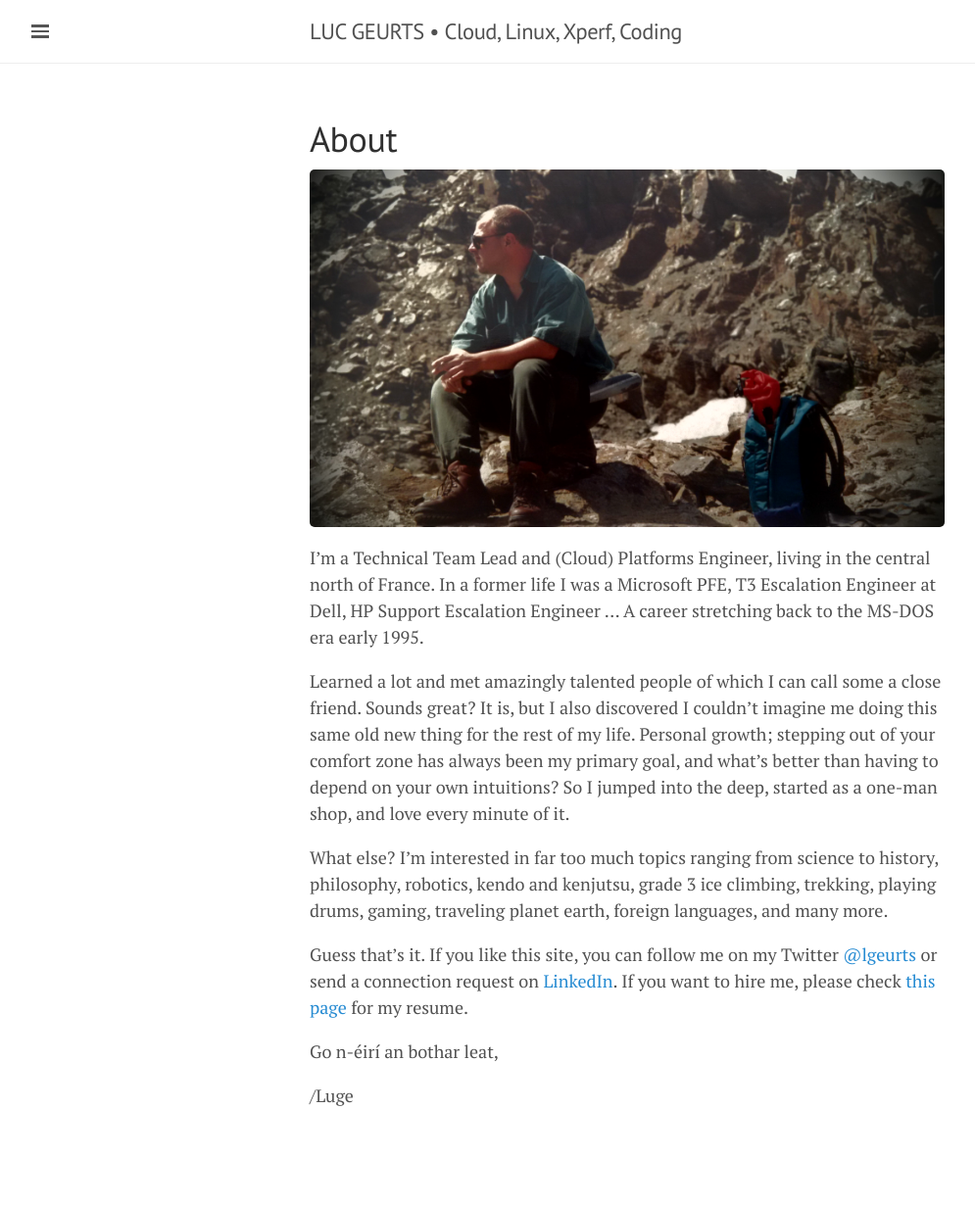
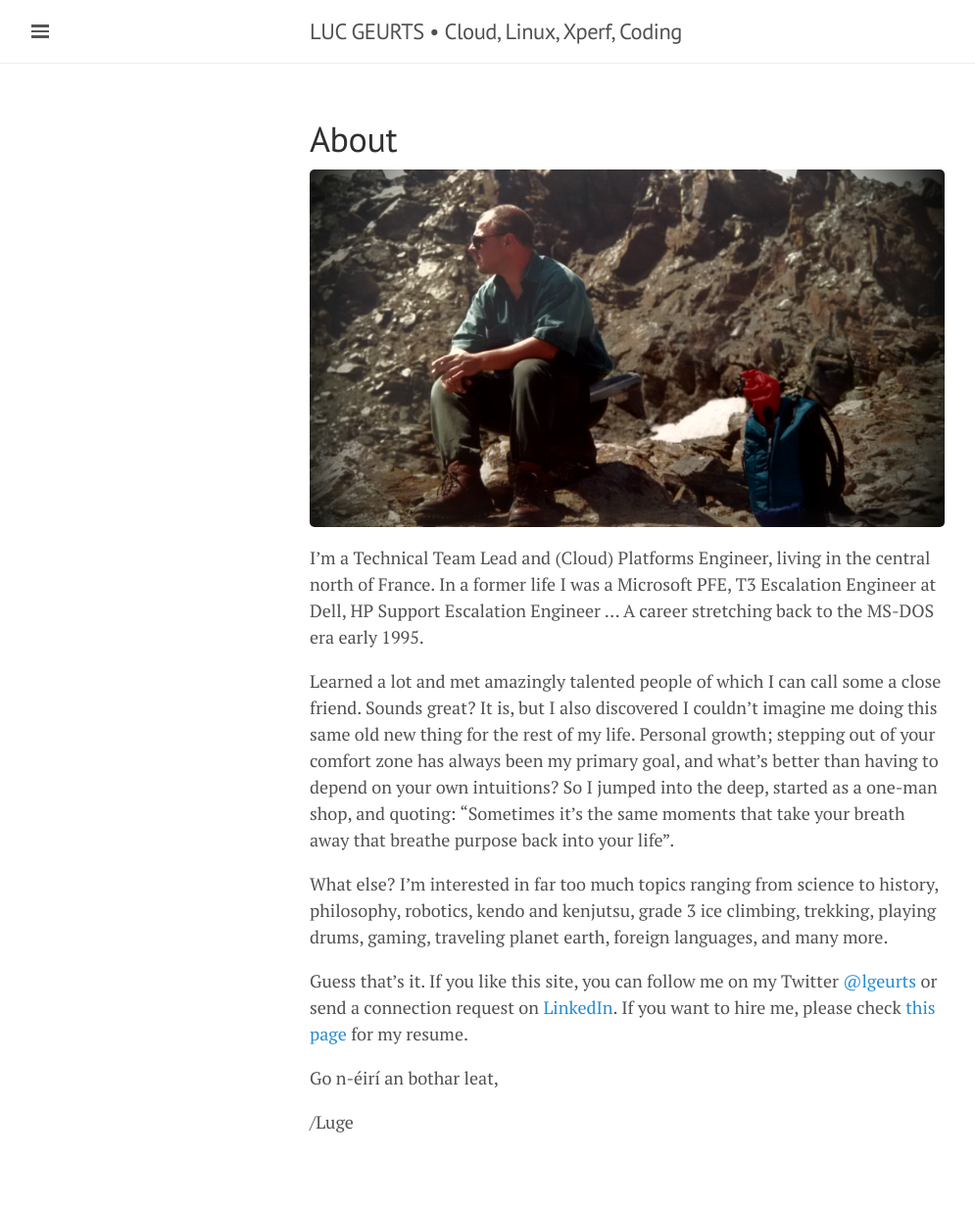
Before and after one commit to lgeurts/lgeurts.github.io, a Jekyll site: the page built from about.md, in a window 1280 px wide. Shown: the whole page at 98% size, without its empty margins (0-995 px from the left). Built offline with Jekyll 4.4.1, drawn with Linux system fonts in a browser that asks for light colours; nearby versions of some CDN libraries; before the commit the page ends 1204 px from its top, so only the background shows below that.

Commit message:
Update about.md

```diff
--- a/about.md
+++ b/about.md
@@ -8,7 +8,7 @@
 I'm a Technical Team Lead and (Cloud) Platforms Engineer, living in the central north of France.
 In a former life I was a Microsoft PFE, T3 Escalation Engineer at Dell, HP Support Escalation Engineer ... A career stretching back to the MS-DOS era early 1995.
 
-Learned a lot and met amazingly talented people of which I can call some a close friend. Sounds great? It is, but I also discovered I couldn't imagine me doing this same old new thing for the rest of my life. Personal growth; stepping out of your comfort zone has always been my primary goal, and what's better than having to depend on your own intuitions? So I jumped into the deep, started as a one-man shop, and love every minute of it.
+Learned a lot and met amazingly talented people of which I can call some a close friend. Sounds great? It is, but I also discovered I couldn't imagine me doing this same old new thing for the rest of my life. Personal growth; stepping out of your comfort zone has always been my primary goal, and what's better than having to depend on your own intuitions? So I jumped into the deep, started as a one-man shop, and quoting: "Sometimes it's the same moments that take your breath away that breathe purpose back into your life".
 
 What else? I'm interested in far too much topics ranging from science to history, philosophy, robotics, kendo and kenjutsu, grade 3 ice climbing, trekking, playing drums, gaming, traveling planet earth, foreign languages, and many more.
 
```
